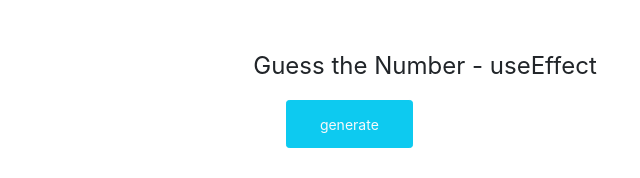
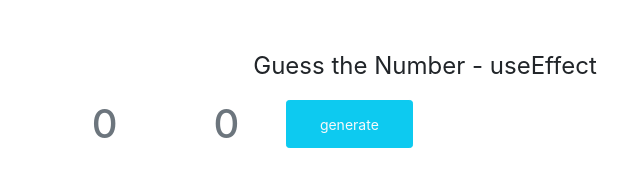
Before and after one commit to csikosarpad/samples, a React (Create React App) app in the folder state-management/: page / in a window 1280 px wide. Shown: the top 178 px of the page, without its empty margins (215-855 px from the left). Built offline with nearby package versions, Linux system fonts and the light colour scheme.

Commit message:
change useState to useReducer

```diff
--- a/state-management/src/exercises/02-useEffect/App.js
+++ b/state-management/src/exercises/02-useEffect/App.js
@@ -1,4 +1,4 @@
-import { useState } from 'react';
+import { useReducer } from 'react';
 import Form from './components/Form';
 import Result from './components/Result';
 import '../../App.css';
@@ -11,19 +11,38 @@ import '../../App.css';
 5 - If the sum is not equal to the user input, display "Try Again :("
 */
 
+const initialState = {
+  values: { random1: 0, random2: 0 },
+  guess: 0,
+  result: 0,
+};
+function reducer(state, action) {
+  switch (action.type) {
+    case 'setValues':
+      return { ...state, values: action.payload.values };
+    case 'setGuess':
+      return { ...state, guess: action.payload.guess };
+    case 'setResult':
+      return { ...state, result: action.payload.result };
+    default:
+      return state;
+  }
+}
+
 function App() {
-  const [values, setValues] = useState(0);
-  const [guess, setGuess] = useState(0);
-  const [result, setResult] = useState(0);
+  const [state, dispatch] = useReducer(reducer, initialState);
 
   const generateRandomNumbers = () => {
-    const random1 = Math.floor(Math.random() * 100);
-    const random2 = Math.floor(Math.random() * 100);
-    setValues({ random1, random2 });
+    const random1 = Math.floor(Math.random() * 50);
+    const random2 = Math.floor(Math.random() * 50);
+    dispatch({ type: 'setValues', payload: { values: { random1, random2 } } });
   };
 
   const guessYourTip = () => {
-    setResult(values.random1 + values.random2);
+    dispatch({
+      type: 'setResult',
+      payload: { result: state.values.random1 + state.values.random2 },
+    });
   };
 
   return (
@@ -35,12 +54,14 @@ function App() {
           </legend>
           <div className='d-flex justify-content-around'>
             <Form
-              values={values}
+              values={state.values}
               generate={generateRandomNumbers}
               guess={guessYourTip}
-              onChange={setGuess}
+              onChange={(value) =>
+                dispatch({ type: 'setGuess', payload: { guess: value } })
+              }
             />
-            <Result result={result} guess={guess} />
+            <Result result={state.result} guess={state.guess} />
           </div>
         </fieldset>
       </div>
--- a/state-management/src/exercises/02-useEffect/components/Result.js
+++ b/state-management/src/exercises/02-useEffect/components/Result.js
@@ -3,12 +3,14 @@ import { useEffect, useState } from 'react';
 const Result = ({ result, guess }) => {
   const [message, setMessage] = useState('');
   useEffect(() => {
-    const answer =
-      parseInt(guess) === result ? 'Your guessed right!' : 'Try again!';
+    let answer;
+    if (guess && result) {
+      answer =
+        parseInt(guess) === result ? 'Your guessed right!' : 'Try again!';
+    } else {
+      answer = '';
+    }
     setMessage(answer);
-    if (!result) {
-      setMessage('');
-    }
   }, [guess, result]);
 
   return (
```
